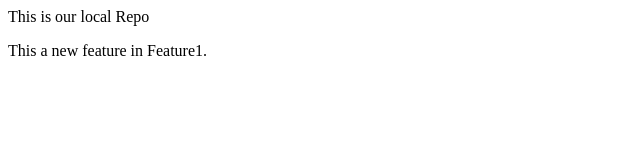
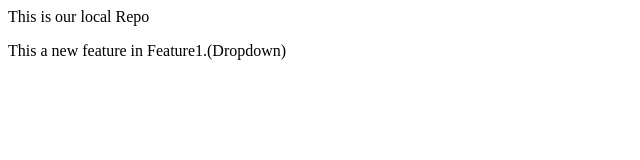
Before and after one commit to zarin18/localRepo, a plain HTML site: page index.html in a window 1280 px wide. Shown: the full height of the page, 0-640 px from the left. Drawn offline with Linux system fonts and the light colour scheme.

Commit message:
Dropdown Addition

```diff
--- a/index.html
+++ b/index.html
@@ -1,2 +1,2 @@
 <p>This is our local Repo</p>
-<p>This a new feature in Feature1.</p>
+<p>This a new feature in Feature1.(Dropdown)</p>
```
